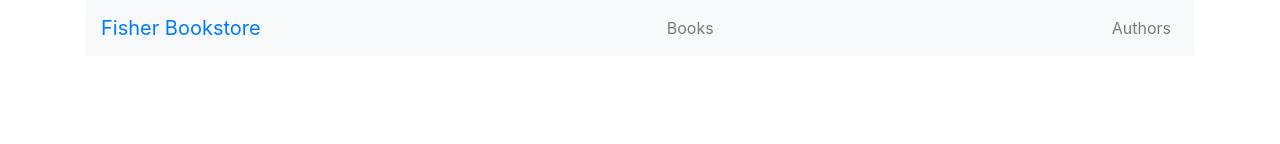
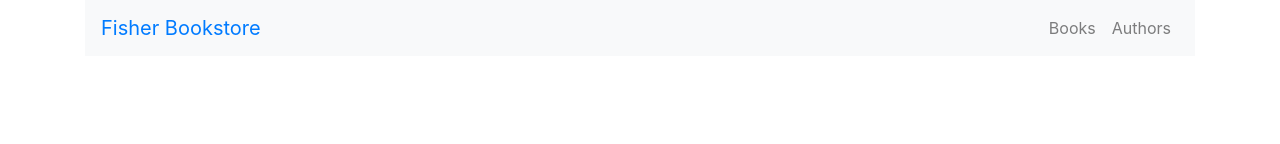
Before and after one commit to noahgraifer/fisher-bookstore, a React (Create React App) app: page / in a window 1280 px wide. Shown: the top 144 px of the page. Built offline with nearby package versions, Linux system fonts and the light colour scheme.

Commit message:
Fixed duplicate navbar code

```diff
--- a/src/App.js
+++ b/src/App.js
@@ -19,10 +19,6 @@ export default class App extends Component {
               <NavItem>
                 <Nav.Link href="/books">Books</Nav.Link>
               </NavItem>
-            </Nav>
-          </Navbar.Collapse>
-          <Navbar.Collapse className="justify-content-end">
-            <Nav>
               <NavItem>
                 <Nav.Link href="/authors">Authors</Nav.Link>
               </NavItem>
```
